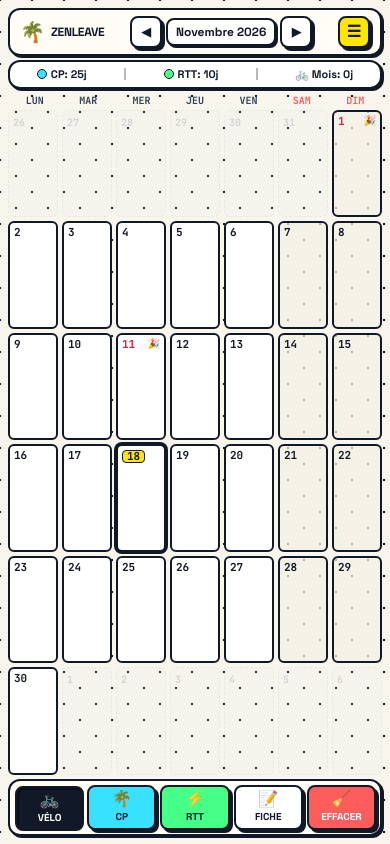
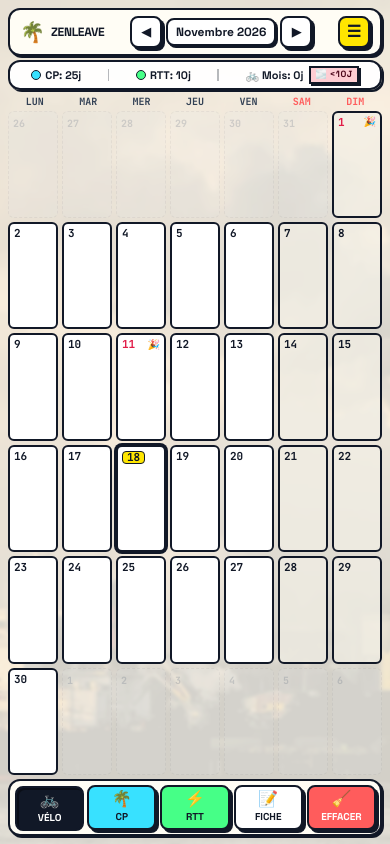
Before and after one commit to ivankameneff-creator/conge-velo, a website: page index.html in a window 390 px wide. Drawn offline with nearby package versions, Linux system fonts and the light colour scheme.

Commit message:
feat(monthly): fond dynamique ecologique selon trajets velo avec voile de lisibilite

```diff
--- a/index.html
+++ b/index.html
@@ -199,7 +199,10 @@
   <!-- ========================================================================= -->
   <!-- MOBILE DEDICATED COMPACT VIEW (100dvh, ZERO SCROLL, QUICK ACTION BAR)     -->
   <!-- ========================================================================= -->
-  <div id="mobileAppContainer" class="hidden fixed inset-0 z-20 flex flex-col justify-between bg-pop-bg select-none overflow-hidden h-[100dvh]">
+  <div id="mobileAppContainer" class="hidden fixed inset-0 z-20 flex flex-col justify-between select-none overflow-hidden h-[100dvh]">
+    <!-- Dynamic Ecology Background & Translucent Veil -->
+    <div id="mobileEcoBg" class="absolute inset-0 bg-cover bg-center transition-all duration-700 pointer-events-none -z-10" style="background-image: url('assets/backgrounds/pollution-heavy.webp');"></div>
+    <div id="mobileEcoVeil" class="absolute inset-0 bg-[#F8F5EC]/85 backdrop-blur-[1.5px] transition-colors duration-500 pointer-events-none -z-10"></div>
 
     <!-- Top Bar: Brand, Month Nav & Hamburger -->
     <header class="flex items-center justify-between gap-1.5 px-2.5 py-1.5 bg-pop-cream border-2 border-pop-dark rounded-xl shadow-brutal-sm flex-shrink-0">
@@ -228,7 +231,7 @@
     </header>
 
     <!-- Mini KPI Ticker Bar -->
-    <div class="flex items-center justify-around bg-white border-2 border-pop-dark rounded-xl px-2 py-1 my-1 shadow-brutal-sm text-[11px] font-bold flex-shrink-0">
+    <div class="flex items-center justify-around bg-white/95 border-2 border-pop-dark rounded-xl px-2 py-1 my-1 shadow-brutal-sm text-[11px] font-bold flex-shrink-0">
       <div class="flex items-center gap-1">
         <span class="w-2.5 h-2.5 rounded-full bg-pop-cyan border border-pop-dark inline-block"></span>
         <span>CP: <strong id="mobileKpiCp">0</strong>j</span>
@@ -239,8 +242,9 @@
         <span>RTT: <strong id="mobileKpiRtt">0</strong>j</span>
       </div>
       <div class="h-3 w-[1.5px] bg-pop-dark/30"></div>
-      <div class="flex items-center gap-1">
+      <div class="flex items-center gap-1" title="Trajets vélo du mois et ambiance écologique">
         <span>🚲 Mois: <strong id="mobileKpiVeloMonth">0</strong>j</span>
+        <span id="mobileEcoBadge" class="sticker-badge bg-rose-200 text-rose-950 border-pop-dark font-black text-[9px] py-0 px-1 ml-0.5">🌫️ &lt;10j</span>
       </div>
     </div>
 
@@ -727,7 +731,10 @@
     </div>
 
     <!-- VUE B : CALENDRIER MENSUEL (POP EDITION) -->
-    <div id="viewCalendarContainer" class="hidden bg-pop-cream brutal-box-lg rounded-2xl p-4 sm:p-6">
+    <div id="viewCalendarContainer" class="hidden relative overflow-hidden brutal-box-lg rounded-2xl p-4 sm:p-6">
+      <!-- Dynamic Ecology Background & Translucent Veil -->
+      <div id="desktopEcoBg" class="absolute inset-0 bg-cover bg-center transition-all duration-700 pointer-events-none -z-10" style="background-image: url('assets/backgrounds/pollution-heavy.webp');"></div>
+      <div id="desktopEcoVeil" class="absolute inset-0 bg-[#F8F5EC]/85 backdrop-blur-[1.5px] transition-colors duration-500 pointer-events-none -z-10"></div>
 
       <!-- Calendar Nav -->
       <div class="flex flex-col sm:flex-row items-center justify-between gap-4 pb-4 border-b-2 border-pop-dark mb-4">
@@ -751,8 +758,9 @@
         </div>
 
         <div class="text-xs font-bold flex items-center gap-3">
+          <span id="desktopEcoBadge" class="sticker-badge bg-rose-200 text-rose-950 font-black flex items-center gap-1">🌫️ &lt;10j : Pollution élevée</span>
           <span class="sticker-badge bg-white">CLIQUEZ POUR ÉDITER</span>
-          <span class="text-slate-600">Sélectionnez demi-journée Matin ou Aprem dans la fiche</span>
+          <span class="text-slate-600 hidden md:inline">Sélectionnez demi-journée Matin ou Aprem dans la fiche</span>
         </div>
 
       </div>
@@ -1998,6 +2006,7 @@
       const year = currentViewDate.getFullYear();
       const month = currentViewDate.getMonth();
       document.getElementById('currentMonthYearLabel').textContent = `${MONTH_NAMES[month]} ${year}`;
+      updateMonthlyEcologyTheme();
 
       const holidays = getFrenchHolidays(year);
       const grid = document.getElementById('calendarGrid');
@@ -2481,6 +2490,82 @@
       if (mobRtt) mobRtt.textContent = rttRemaining % 1 === 0 ? rttRemaining : rttRemaining.toFixed(1);
       const mobVelo = document.getElementById('mobileKpiVeloMonth');
       if (mobVelo) mobVelo.textContent = currentMonthBikeDays;
+
+      // Ambiance écologique dynamique selon les trajets vélo du mois affiché
+      updateMonthlyEcologyTheme(currentMonthBikeDays);
+    }
+
+    // --- AMBIANCE ECOLOGIQUE DU MOIS (PHOTO DE FOND + VOILE TRANSLUCIDE) ---
+    const MONTHLY_ECO_THEMES = {
+      HEAVY_POLLUTION: {
+        bgImage: 'assets/backgrounds/pollution-heavy.webp',
+        veilClass: 'bg-[#F8F5EC]/85 backdrop-blur-[1.5px]',
+        badgeTextMobile: '🌫️ <10j',
+        badgeTextDesktop: '🌫️ <10j : Pollution élevée',
+        badgeClass: 'bg-rose-200 text-rose-950 border-pop-dark',
+        title: 'Moins de 10 trajets vélo ce mois-ci : pollution élevée'
+      },
+      LIGHT_POLLUTION: {
+        bgImage: 'assets/backgrounds/pollution-light.webp',
+        veilClass: 'bg-[#F8F5EC]/80 backdrop-blur-[1.5px]',
+        badgeTextMobile: '⛅ 10-15j',
+        badgeTextDesktop: '⛅ 10-15j : Pollution modérée',
+        badgeClass: 'bg-amber-200 text-amber-950 border-pop-dark',
+        title: 'Entre 10 et 15 trajets vélo ce mois-ci : pollution modérée'
+      },
+      LUSH_NATURE: {
+        bgImage: 'assets/backgrounds/nature-lush.webp',
+        veilClass: 'bg-[#F8F5EC]/75 backdrop-blur-[1.5px]',
+        badgeTextMobile: '🌿 >15j',
+        badgeTextDesktop: '🌿 >15j : Nature luxuriante !',
+        badgeClass: 'bg-emerald-200 text-emerald-950 border-pop-dark',
+        title: 'Plus de 15 trajets vélo ce mois-ci : nature préservée !'
+      }
+    };
+
+    function updateMonthlyEcologyTheme(precomputedCount = null) {
+      let bikeDays = precomputedCount;
+      if (bikeDays === null || bikeDays === undefined) {
+        bikeDays = 0;
+        const curMonthPrefix = `${currentViewDate.getFullYear()}-${String(currentViewDate.getMonth() + 1).padStart(2, '0')}`;
+        for (const [dateStr, day] of Object.entries(appData.days)) {
+          if (dateStr.startsWith(curMonthPrefix) && day.velo) {
+            bikeDays += 1;
+          }
+        }
+      }
+
+      let themeKey = 'HEAVY_POLLUTION';
+      if (bikeDays > 15) {
+        themeKey = 'LUSH_NATURE';
+      } else if (bikeDays >= 10) {
+        themeKey = 'LIGHT_POLLUTION';
+      }
+      const theme = MONTHLY_ECO_THEMES[themeKey];
+
+      // Mise à jour vue Mobile
+      const mobBg = document.getElementById('mobileEcoBg');
+      if (mobBg) mobBg.style.backgroundImage = `url('${theme.bgImage}')`;
+      const mobVeil = document.getElementById('mobileEcoVeil');
+      if (mobVeil) mobVeil.className = `absolute inset-0 ${theme.veilClass} transition-colors duration-500 pointer-events-none -z-10`;
+      const mobBadge = document.getElementById('mobileEcoBadge');
+      if (mobBadge) {
+        mobBadge.textContent = theme.badgeTextMobile;
+        mobBadge.className = `sticker-badge ${theme.badgeClass} font-black text-[9px] py-0 px-1 ml-0.5`;
+        mobBadge.title = theme.title;
+      }
+
+      // Mise à jour vue Desktop
+      const deskBg = document.getElementById('desktopEcoBg');
+      if (deskBg) deskBg.style.backgroundImage = `url('${theme.bgImage}')`;
+      const deskVeil = document.getElementById('desktopEcoVeil');
+      if (deskVeil) deskVeil.className = `absolute inset-0 ${theme.veilClass} transition-colors duration-500 pointer-events-none -z-10`;
+      const deskBadge = document.getElementById('desktopEcoBadge');
+      if (deskBadge) {
+        deskBadge.textContent = theme.badgeTextDesktop;
+        deskBadge.className = `sticker-badge ${theme.badgeClass} font-black flex items-center gap-1`;
+        deskBadge.title = theme.title;
+      }
     }
 
     // --- EXPORTS MODAL & LOGIC ---
@@ -3161,6 +3246,7 @@
       const month = currentViewDate.getMonth();
       const label = document.getElementById('mobileMonthYearLabel');
       if (label) label.textContent = `${MONTH_NAMES[month]} ${year}`;
+      updateMonthlyEcologyTheme();
 
       const holidays = getFrenchHolidays(year);
       const grid = document.getElementById('mobileCalendarGrid');
```
Also changed, not shown: scripts/prepare-mobile.js (+23 -0 lines), .github/workflows/build-apk.yml, assets/backgrounds/nature-lush.webp (added), assets/backgrounds/pollution-heavy.webp (added), assets/backgrounds/pollution-light.webp (added).
